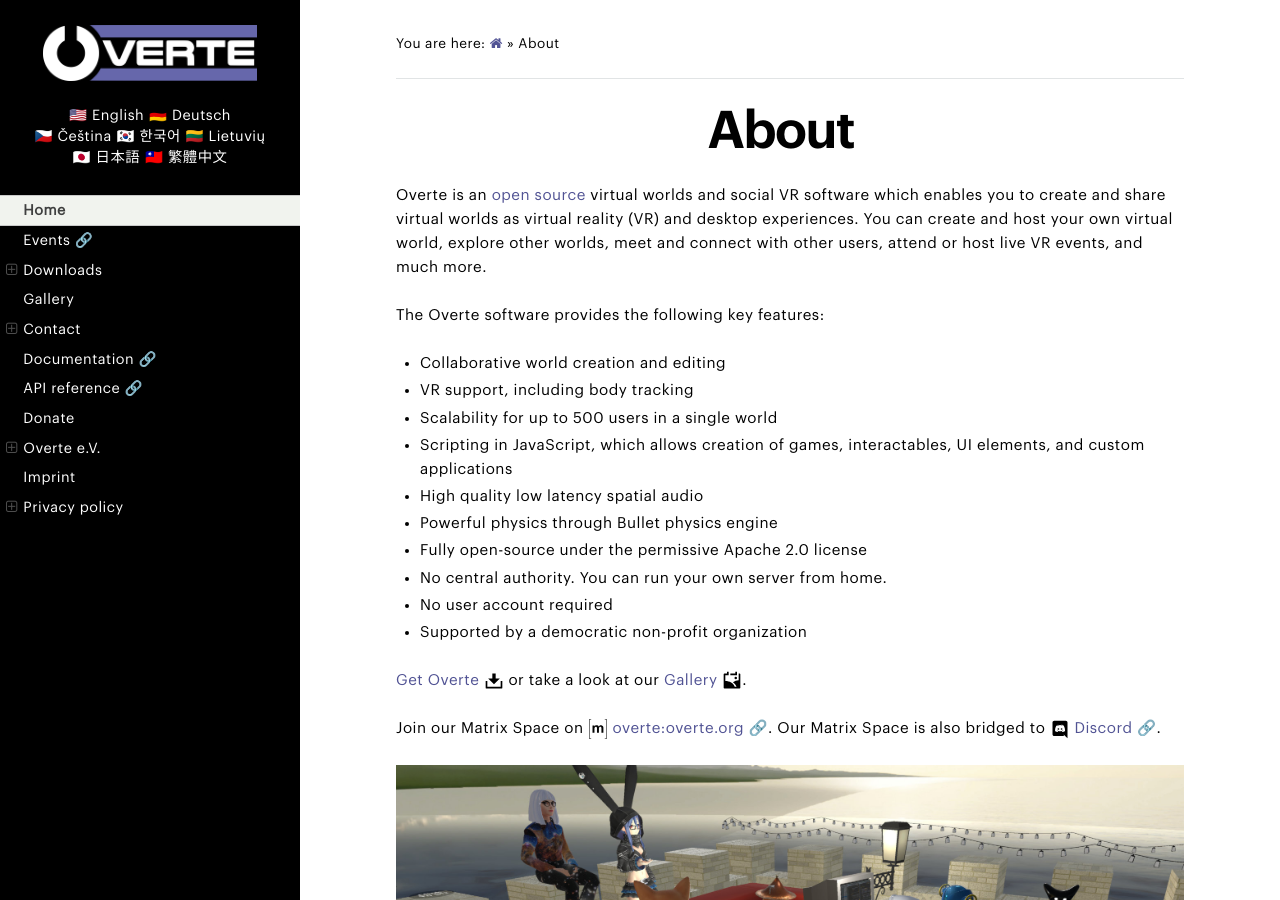
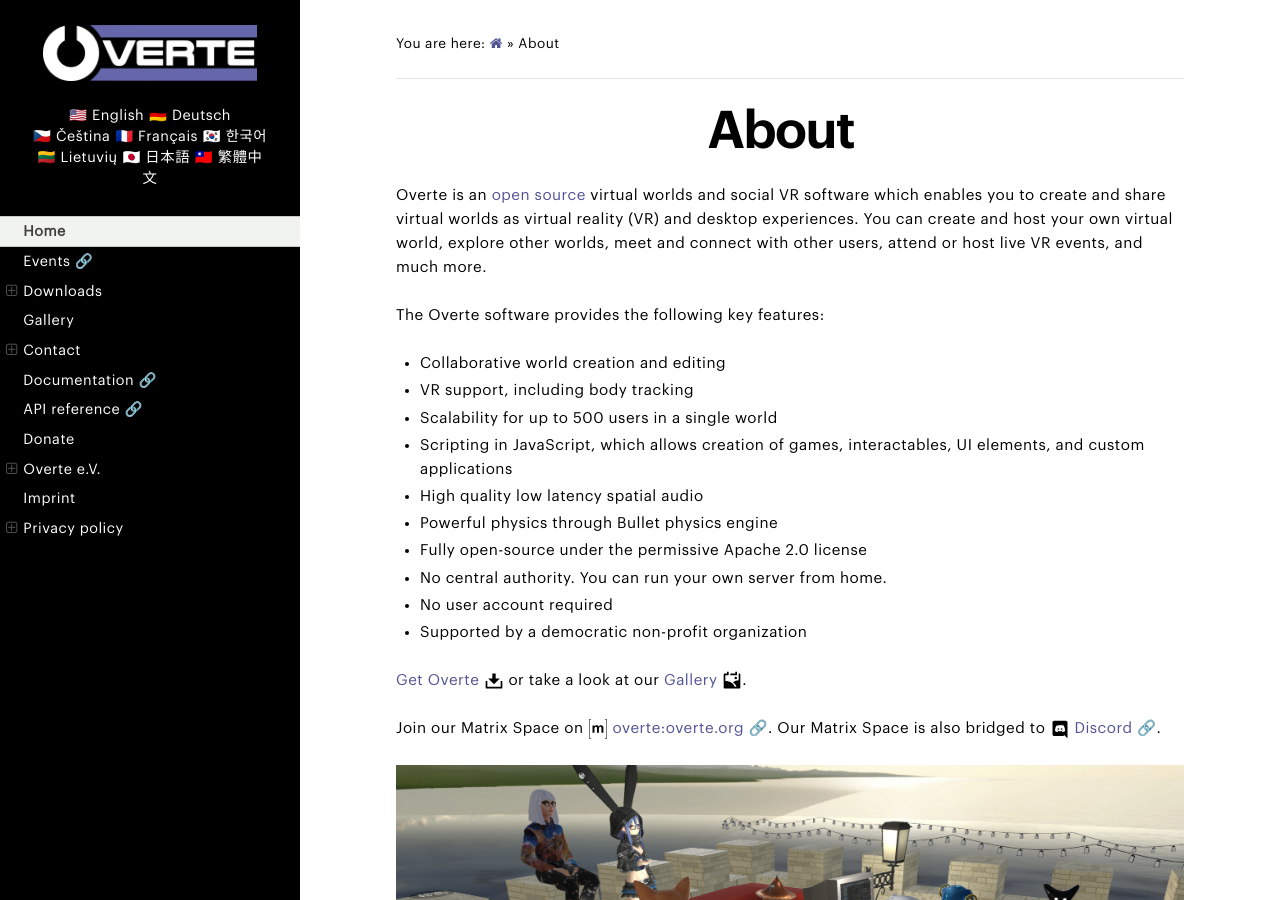
Before and after one commit to overte-org/overte-website-sphinx, a Sphinx documentation site: the page built from source/index.rst, in a window 1280 px wide and 900 px high. Built offline with Sphinx 7.4.7 and the Read the Docs theme 2.0.0, drawn with Linux system fonts in a browser that asks for light colours.

Commit message:
Enable French translation

```diff
--- a/source/_templates/searchbox.html
+++ b/source/_templates/searchbox.html
@@ -5,6 +5,7 @@
 <a lang="en" value="english" href="https://overte.org/">🇺🇸&nbsp;English</a>
 <a lang="de" value="german" href="https://overte.org/de/">🇩🇪&nbsp;Deutsch</a>
 <a lang="cs" value="czech" href="https://overte.org/cs/">🇨🇿&nbsp;Čeština</a>
+<a lang="fr" value="french" href="https://overte.org/fr/">🇫🇷&nbsp;Français</a>
 <a lang="ko" value="korean" href="https://overte.org/ko/">🇰🇷&nbsp;한국어</a>
 <a lang="lt" value="lithuanian" href="https://overte.org/lt/">🇱🇹&nbsp;Lietuvių</a>
 <a lang="ja" value="japanese" href="https://overte.org/ja/">🇯🇵&nbsp;日本語</a>
```
Also changed, not shown: 1 other file.
